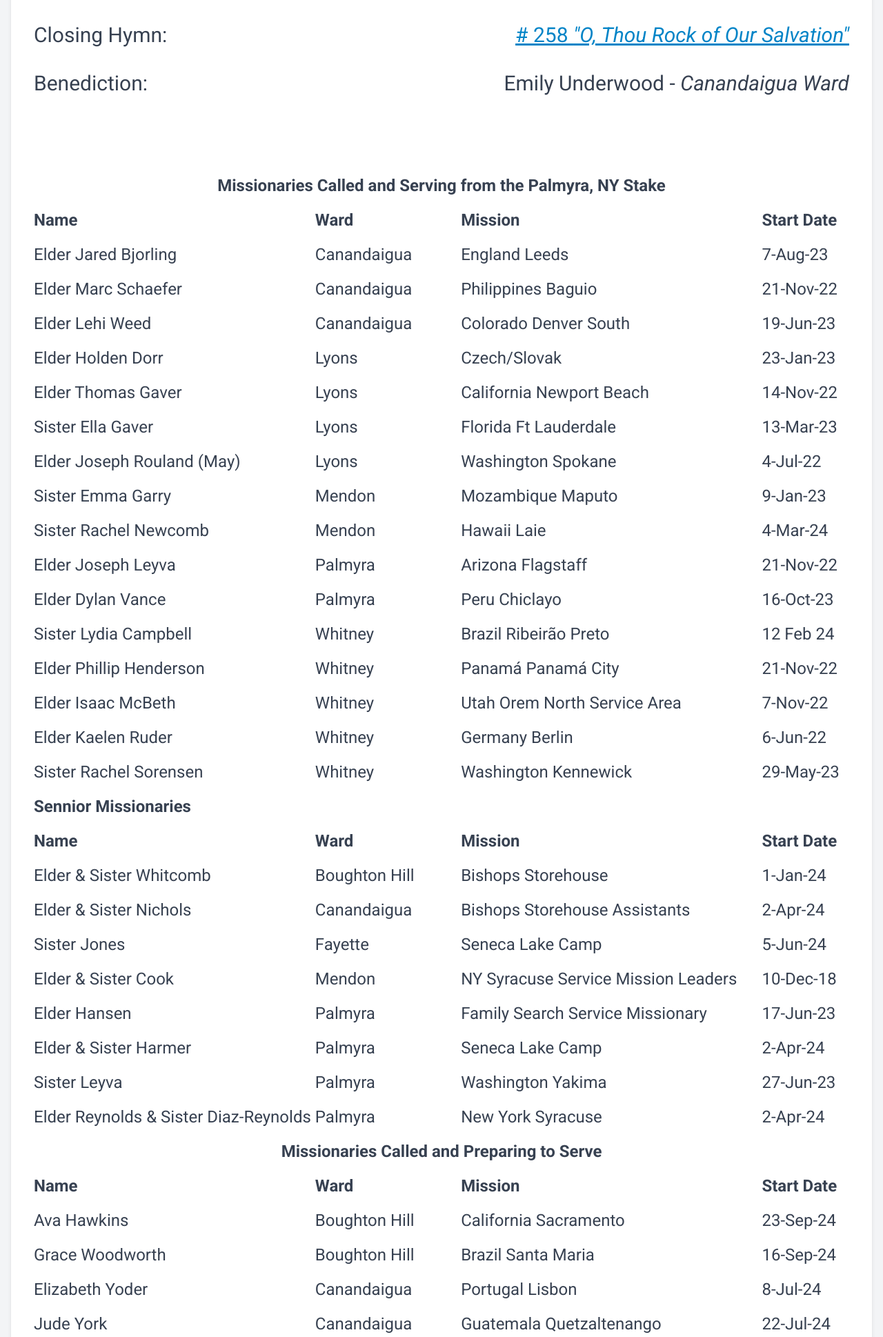
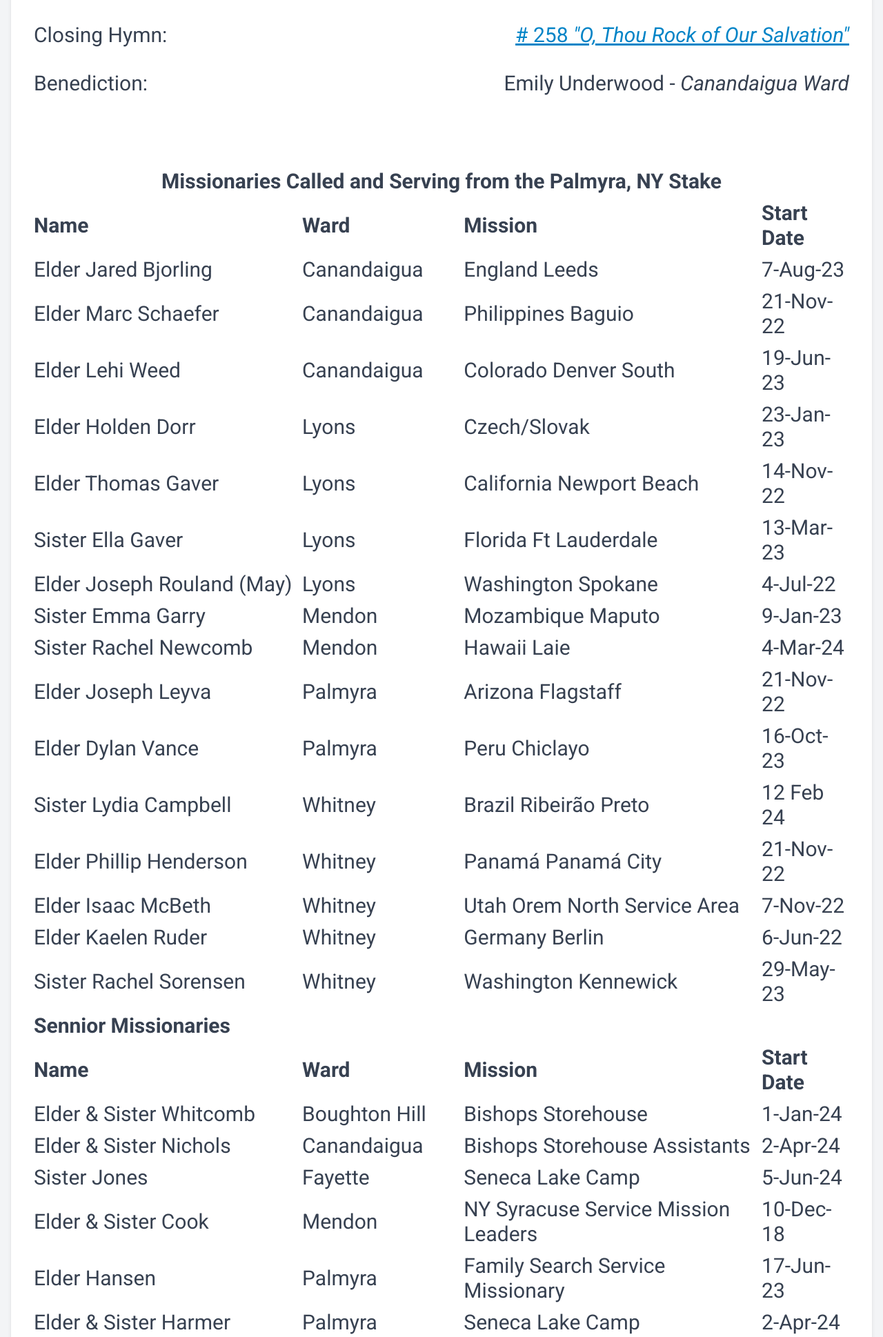
Before and after one commit to mikeasilva/palmyra-ny-stake, a FastAPI app: template templates/2024_sunday_morning.html in a window 1280 px wide. Shown: the part 2746-4684 px from the top of the page at 69% size. Run offline with FastAPI, Linux system fonts and the light colour scheme; the template is opened without the code that fills it, so the values that code supplies are empty; some libraries are stand-ins or nearby versions.

Commit message:
Minor change

```diff
--- a/templates/2024_sunday_morning.html
+++ b/templates/2024_sunday_morning.html
@@ -120,7 +120,7 @@
 </div>
 
 <div class="p-8 overflow-auto relative ">
-    <table class="table-auto border-separate border-spacing-y-4 font-normal w-full sm:text-2xl">
+    <table class="table-auto border-separate border-spacing-y-4 font-normal w-full sm:text-1xl sm:border-spacing-y-2">
         <tbody>
             <tr>
                 <th colspan="4">Missionaries Called and Serving from the Palmyra, NY Stake</th>
```
